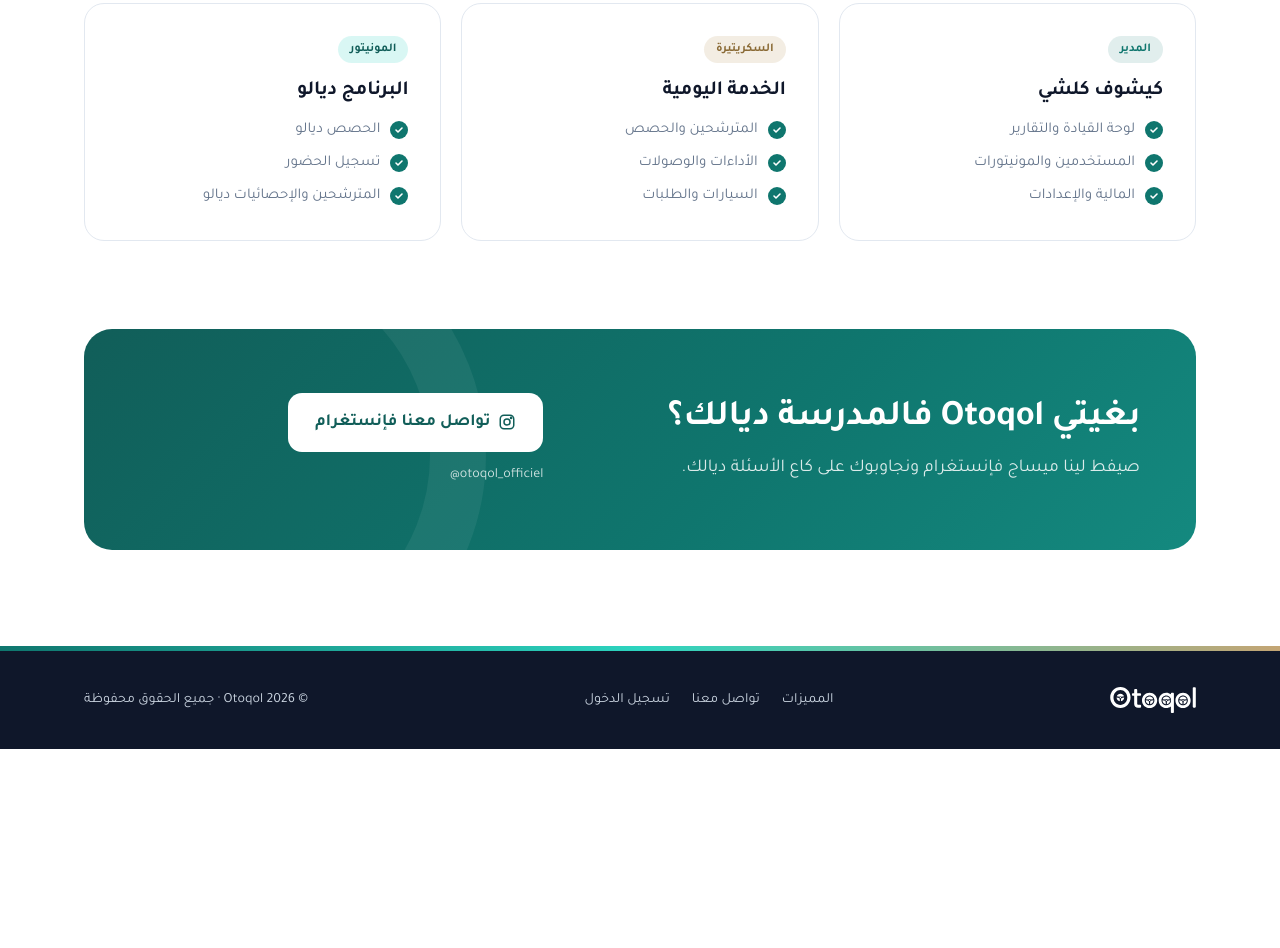
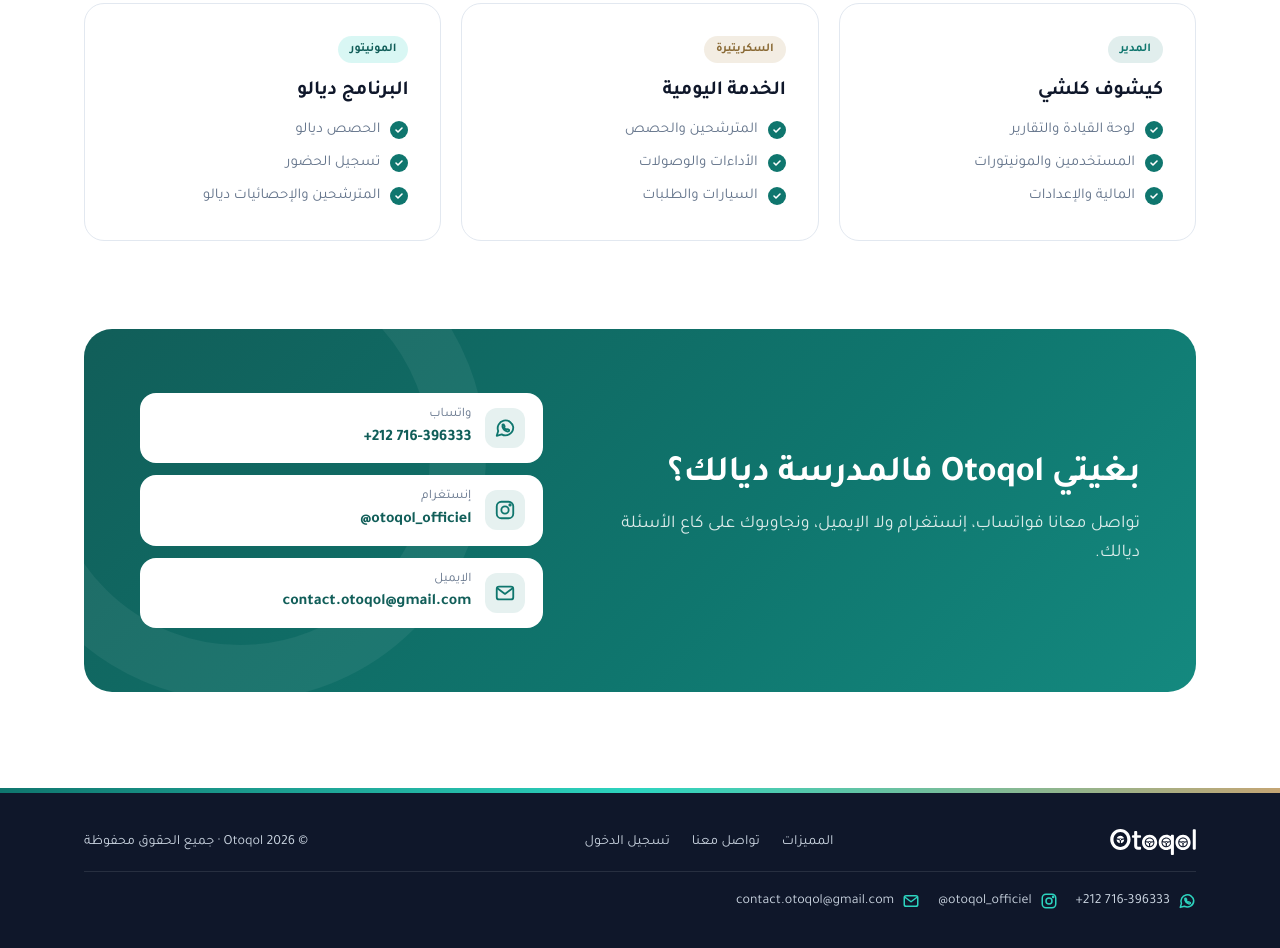
Before and after one commit to simoch769-netizen/otoqol, a website: page public/index.html in a window 1280 px wide. Shown: the part 1861-2809 px from the top of the page. Before the commit the page ends 2610 px from the top, so only its background shows below. Drawn offline with Linux system fonts and the light colour scheme.

Commit message:
Landing: add WhatsApp, Instagram and email contacts

```diff
--- a/public/index.html
+++ b/public/index.html
@@ -80,15 +80,21 @@ html[dir=rtl] .sh .k{letter-spacing:0}
 html[dir=rtl] .cbox:after{inset:-120px auto auto -90px}
 .cbox h2{font-size:36px;margin-bottom:12px}
 .cbox p{color:rgba(255,255,255,.85);font-size:18px}
-.cbox .cta{display:flex;flex-direction:column;gap:12px;align-items:flex-start;position:relative;z-index:1}
-.btn.ig{background:#fff;color:var(--deep)}.btn.ig:hover{background:var(--mint)}
+.cbox .cta{display:flex;flex-direction:column;gap:12px;align-items:stretch;position:relative;z-index:1}
 .btn.gh{border-color:rgba(255,255,255,.45);color:#fff}.btn.gh:hover{background:rgba(255,255,255,.1)}
-.handle{font-size:14px;color:rgba(255,255,255,.8);direction:ltr}
+.cl{display:flex;align-items:center;gap:14px;background:#fff;color:var(--deep);border-radius:16px;padding:12px 18px;width:100%;transition:.2s}
+.cl:hover{background:var(--mint)}
+.ci{flex:none;width:40px;height:40px;border-radius:12px;background:rgba(15,118,110,.1);color:var(--teal);display:flex;align-items:center;justify-content:center}
+.ci svg{width:22px;height:22px}
+.ct{display:flex;flex-direction:column;min-width:0}.ct small{font-size:13px;color:var(--slate)}.ct b{font-size:16px;overflow-wrap:anywhere;text-align:start}
+html[dir=rtl] .ct b{unicode-bidi:isolate}
 .accent{height:5px;background:linear-gradient(90deg,var(--teal),var(--aqua),var(--sand))}
 footer{background:var(--ink);color:#CBD5E1;padding:36px 0;font-size:14px}
 .ft{display:flex;justify-content:space-between;align-items:center;gap:16px;flex-wrap:wrap}
 .ft img{height:26px}
 .ft nav{display:flex;gap:22px}.ft a:hover{color:#fff}
+.fc{display:flex;gap:18px;flex-wrap:wrap;width:100%;order:3;padding-top:18px;border-top:1px solid rgba(255,255,255,.1)}
+.fc a{display:inline-flex;align-items:center;gap:8px}.fc svg{width:18px;height:18px;flex:none;color:var(--aqua)}
 /* responsive */
 @media (max-width:980px){
   .hg{grid-template-columns:1fr;gap:40px;padding:48px 0 64px}
@@ -112,6 +118,7 @@ footer{background:var(--ink);color:#CBD5E1;padding:36px 0;font-size:14px}
   .cbox h2{font-size:28px}
   .cbox .cta,.cbox .cta .btn{width:100%}
   .ft{flex-direction:column;text-align:center}
+  .fc{justify-content:center;gap:12px 18px}
 }
 </style>
 </head>
@@ -176,10 +183,11 @@ footer{background:var(--ink);color:#CBD5E1;padding:36px 0;font-size:14px}
 <section class="contact" id="contact">
   <div class="wrap">
     <div class="cbox">
-      <div style="position:relative;z-index:1"><h2 data-t="c_h">بغيتي Otoqol فالمدرسة ديالك؟</h2><p data-t="c_p">صيفط لينا ميساج فإنستغرام ونجاوبوك على كاع الأسئلة ديالك.</p></div>
+      <div style="position:relative;z-index:1"><h2 data-t="c_h">بغيتي Otoqol فالمدرسة ديالك؟</h2><p data-t="c_p">تواصل معانا فواتساب، إنستغرام ولا الإيميل، ونجاوبوك على كاع الأسئلة ديالك.</p></div>
       <div class="cta">
-        <a class="btn ig lgx" href="https://www.instagram.com/otoqol_officiel/" target="_blank" rel="noopener noreferrer"><svg viewBox="0 0 24 24" fill="none" stroke="currentColor" stroke-width="2" stroke-linecap="round" stroke-linejoin="round"><rect x="3" y="3" width="18" height="18" rx="5"/><circle cx="12" cy="12" r="4"/><circle cx="17.5" cy="6.5" r=".8" fill="currentColor"/></svg><span data-t="ig">تواصل معنا فإنستغرام</span></a>
-        <span class="handle">@otoqol_officiel</span>
+        <a class="cl" href="https://wa.me/212716396333" target="_blank" rel="noopener noreferrer" data-c="wa"><span class="ci"><svg viewBox="0 0 24 24" fill="none" stroke="currentColor" stroke-width="2" stroke-linecap="round" stroke-linejoin="round"><path d="M21 11.5a8.5 8.5 0 0 1-12.6 7.4L3 20.5l1.6-5.2A8.5 8.5 0 1 1 21 11.5z"/><path d="M9.2 8.6c.2-.4.5-.4.7-.4h.5c.2 0 .4.1.5.4l.6 1.5c.1.2 0 .5-.1.6l-.5.6c.6 1.1 1.4 1.9 2.5 2.5l.6-.5c.2-.1.4-.2.6-.1l1.5.6c.3.1.4.3.4.5v.5c0 .2 0 .5-.4.7-.5.3-1.2.5-1.9.3-2.3-.7-4.2-2.6-4.9-4.9-.2-.7 0-1.4.3-1.9z"/></svg></span><span class="ct"><small data-t="c_wa">واتساب</small><b dir="ltr">+212 716-396333</b></span></a>
+        <a class="cl" href="https://www.instagram.com/otoqol_officiel/" target="_blank" rel="noopener noreferrer" data-c="ig"><span class="ci"><svg viewBox="0 0 24 24" fill="none" stroke="currentColor" stroke-width="2" stroke-linecap="round" stroke-linejoin="round"><rect x="3" y="3" width="18" height="18" rx="5"/><circle cx="12" cy="12" r="4"/><circle cx="17.5" cy="6.5" r=".8" fill="currentColor"/></svg></span><span class="ct"><small data-t="c_ig">إنستغرام</small><b dir="ltr">@otoqol_officiel</b></span></a>
+        <a class="cl" href="mailto:contact.otoqol@gmail.com" data-c="em"><span class="ci"><svg viewBox="0 0 24 24" fill="none" stroke="currentColor" stroke-width="2" stroke-linecap="round" stroke-linejoin="round"><rect x="3" y="5" width="18" height="14" rx="2.5"/><path d="m4 7 8 6 8-6"/></svg></span><span class="ct"><small data-t="c_em">الإيميل</small><b dir="ltr">contact.otoqol@gmail.com</b></span></a>
       </div>
     </div>
   </div>
@@ -191,6 +199,7 @@ footer{background:var(--ink);color:#CBD5E1;padding:36px 0;font-size:14px}
   <div class="wrap ft">
     <img src="/assets/otoqol-logo-white.svg" alt="Otoqol" width="86" height="26">
     <nav><a href="#features" data-t="nav_features">المميزات</a><a href="#contact" data-t="nav_contact">تواصل معنا</a><a href="/app" data-t="login">تسجيل الدخول</a></nav>
+    <div class="fc"><a href="https://wa.me/212716396333" target="_blank" rel="noopener noreferrer" aria-label="WhatsApp"><svg viewBox="0 0 24 24" fill="none" stroke="currentColor" stroke-width="2" stroke-linecap="round" stroke-linejoin="round"><path d="M21 11.5a8.5 8.5 0 0 1-12.6 7.4L3 20.5l1.6-5.2A8.5 8.5 0 1 1 21 11.5z"/><path d="M9.2 8.6c.2-.4.5-.4.7-.4h.5c.2 0 .4.1.5.4l.6 1.5c.1.2 0 .5-.1.6l-.5.6c.6 1.1 1.4 1.9 2.5 2.5l.6-.5c.2-.1.4-.2.6-.1l1.5.6c.3.1.4.3.4.5v.5c0 .2 0 .5-.4.7-.5.3-1.2.5-1.9.3-2.3-.7-4.2-2.6-4.9-4.9-.2-.7 0-1.4.3-1.9z"/></svg><span dir="ltr">+212 716-396333</span></a><a href="https://www.instagram.com/otoqol_officiel/" target="_blank" rel="noopener noreferrer" aria-label="Instagram"><svg viewBox="0 0 24 24" fill="none" stroke="currentColor" stroke-width="2" stroke-linecap="round" stroke-linejoin="round"><rect x="3" y="3" width="18" height="18" rx="5"/><circle cx="12" cy="12" r="4"/><circle cx="17.5" cy="6.5" r=".8" fill="currentColor"/></svg><span dir="ltr">@otoqol_officiel</span></a><a href="mailto:contact.otoqol@gmail.com" aria-label="Email"><svg viewBox="0 0 24 24" fill="none" stroke="currentColor" stroke-width="2" stroke-linecap="round" stroke-linejoin="round"><rect x="3" y="5" width="18" height="14" rx="2.5"/><path d="m4 7 8 6 8-6"/></svg><span dir="ltr">contact.otoqol@gmail.com</span></a></div>
     <span>© <span id="yr">2026</span> Otoqol · <span data-t="rights">جميع الحقوق محفوظة</span></span>
   </div>
 </footer>
@@ -211,7 +220,7 @@ footer{background:var(--ink);color:#CBD5E1;padding:36px 0;font-size:14px}
       r1_t:"Gérant",r1_h:"Voit tout",r1_a:"Tableau de bord et rapports",r1_b:"Utilisateurs et moniteurs",r1_c:"Finances et paramètres",
       r2_t:"Secrétaire",r2_h:"Le quotidien",r2_a:"Candidats et séances",r2_b:"Paiements et reçus",r2_c:"Véhicules et demandes",
       r3_t:"Moniteur",r3_h:"Son planning",r3_a:"Ses séances",r3_b:"Saisie des présences",r3_c:"Ses candidats et statistiques",
-      c_h:"Otoqol pour votre auto-école ?",c_p:"Envoyez-nous un message sur Instagram, nous répondons à toutes vos questions.",ig:"Nous écrire sur Instagram",rights:"Tous droits réservés"},
+      c_h:"Otoqol pour votre auto-école ?",c_p:"Contactez-nous sur WhatsApp, Instagram ou par e-mail, nous répondons à toutes vos questions.",c_wa:"WhatsApp",c_ig:"Instagram",c_em:"E-mail",rights:"Tous droits réservés"},
     en:{title:"Otoqol — Driving school management",nav_features:"Features",nav_roles:"Roles",nav_contact:"Contact",login:"Log in",kicker:"Driving school management",
       h1:"Run your driving school, <em>simply</em>",sub:"Students, lessons, instructors, vehicles and payments — all in one place, clear and organised.",
       contact_us:"Contact us",langs:"Available in:",f_k:"Features",f_h:"Everything you need, on one screen",f_p:"Simple tools that keep your school’s day-to-day work organised.",
@@ -225,7 +234,7 @@ footer{background:var(--ink);color:#CBD5E1;padding:36px 0;font-size:14px}
       r1_t:"Manager",r1_h:"Sees everything",r1_a:"Dashboard and reports",r1_b:"Users and instructors",r1_c:"Finance and settings",
       r2_t:"Secretary",r2_h:"Day-to-day work",r2_a:"Students and lessons",r2_b:"Payments and receipts",r2_c:"Vehicles and requests",
       r3_t:"Instructor",r3_h:"Their schedule",r3_a:"Their lessons",r3_b:"Attendance",r3_c:"Their students and stats",
-      c_h:"Want Otoqol for your school?",c_p:"Send us a message on Instagram and we’ll answer all your questions.",ig:"Message us on Instagram",rights:"All rights reserved"}
+      c_h:"Want Otoqol for your school?",c_p:"Reach us on WhatsApp, Instagram or by email and we’ll answer all your questions.",c_wa:"WhatsApp",c_ig:"Instagram",c_em:"Email",rights:"All rights reserved"}
   };
   var AR={title:document.title};
   document.querySelectorAll('[data-t]').forEach(function(el){AR[el.getAttribute('data-t')]=el.hasAttribute('data-html')?el.innerHTML:el.textContent;});
```
